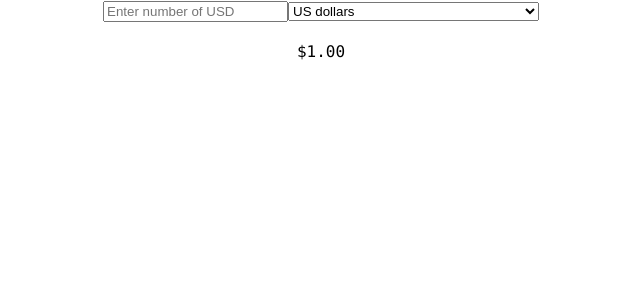
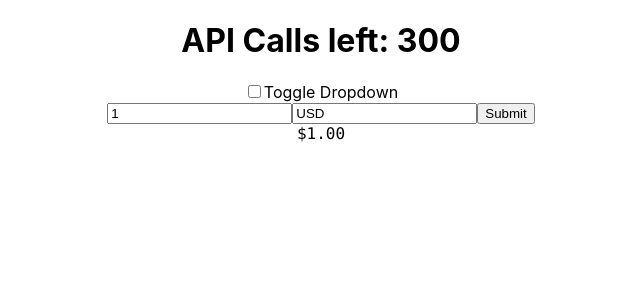
Before and after one commit to neelyp/currency-converter, a React (Create React App) app in the folder app/: page / in a window 1280 px wide. Shown: the top 300 px of the page, without its empty margins (319-959 px from the left). Built offline with nearby package versions, Linux system fonts and the light colour scheme; no server answers.

Commit message:
added an option to type in codes instead of using dropdown, still trying to figure out how to stop calling the api twice everytime dropdown is loaded

```diff
--- a/app/src/App.css
+++ b/app/src/App.css
@@ -2,7 +2,7 @@ body {
   text-align: center;
 }
 
-money {
+code {
   display: flex;
   justify-content: center;
   align-items: center;
--- a/app/src/App.jsx
+++ b/app/src/App.jsx
@@ -1,16 +1,30 @@
-import React, { useState } from 'react';
+import React, { useEffect, useState } from 'react';
 import './App.css';
 import { Input } from './components/Input.jsx';
 import Value from './components/Value.jsx';
 
 function App() {
-  const [load, setLoad] = useState(true);
-
   const [code, setCode] = useState('USD');
   const [amnt, setAmnt] = useState(1);
   const [symbol, setSymbol] = useState('$');
+  const [calls, setCalls] = useState(300);
+  const [hasApi, setHasApi] = useState(true);
 
-  const handleEvent = () => setLoad(false);
+  const status =
+    'https://api.currencyapi.com/v3/status?apikey=cur_live_aU2XilzSH1vbQsTvlNpF9rezBFyyQs03NIGd1p1y'; // url for status api
+
+  // get api calls remaining
+  useEffect(() => {
+    fetch(status)
+      .then((res) => res.json())
+      .then((res) => {
+        setCalls(res.quotas.month.remaining);
+
+        if (calls <= 0) {
+          setHasApi(false);
+        }
+      });
+  }, [code]);
 
   const giveCode = (e) => setCode(e);
   const giveSymbol = (e) => setSymbol(e);
@@ -18,17 +32,22 @@ function App() {
 
   return (
     <React.Fragment>
-      {/* {load ? (
-        <p>Loading...</p>
+      {hasApi ? (
+        <>
+          <h1>API Calls left: {calls}</h1>
+          <Input
+            giveCode={giveCode}
+            giveSymbol={giveSymbol}
+            giveAmnt={giveAmnt}
+          />
+          <Value code={code} amnt={amnt} symbol={symbol} />
+        </>
       ) : (
-        <div>
-          <Input onLoad={handleEvent} />
-        </div>
-      )} */}
-
-      <Input giveCode={giveCode} giveSymbol={giveSymbol} giveAmnt={giveAmnt} />
-      <br />
-      <Value code={code} amnt={amnt} symbol={symbol} />
+        <>
+          <h1>No more API keys 😭</h1>
+          <p>Please come back next month </p>
+        </>
+      )}
     </React.Fragment>
   );
 }
--- a/app/src/components/Input.jsx
+++ b/app/src/components/Input.jsx
@@ -1,16 +1,16 @@
-import React, { useEffect, useState } from 'react';
-import Value from './Value';
+import React, { useEffect, useId, useState } from 'react';
 import Text from './Inputs/Text';
+import TextCode from './Inputs/TextCode';
 import Dropdown from './Inputs/Dropdown';
 
 export const Input = ({ giveCode, giveSymbol, giveAmnt }) => {
   const info = 'currencyInfoTest.json';
 
   const [options, setOptions] = useState({});
-  const [loading, setLoading] = useState(true);
   const [code, setCode] = useState('USD');
   const [amnt, setAmnt] = useState(1);
   const [symbol, setSymbol] = useState('$');
+  const [useDrop, setUseDrop] = useState(false);
 
   const getInfo = () => {
     const ar = {};
@@ -28,11 +28,9 @@ export const Input = ({ giveCode, giveSymbol, giveAmnt }) => {
         );
 
         setOptions(ar);
-        setLoading(false);
       })
       .catch((e) => {
         console.error(e);
-        setLoading(false);
       });
   };
 
@@ -41,7 +39,10 @@ export const Input = ({ giveCode, giveSymbol, giveAmnt }) => {
   }, []);
 
   useEffect(() => {
-    if (Object.keys(options).length > 0) setSymbol(options[code].symbol);
+    if (Object.keys(options).length > 0) {
+      if (options[code]) setSymbol(options[code].symbol);
+      else alert(`"${code}" isn't an available currency code!`);
+    }
   }, [code]);
 
   // give code, amnt, and symbol to main so it is passed to value
@@ -49,13 +50,29 @@ export const Input = ({ giveCode, giveSymbol, giveAmnt }) => {
   useEffect(() => giveAmnt(amnt), [amnt]);
   useEffect(() => giveSymbol(symbol), [symbol]);
 
+  const chkId = useId();
+
+  const getCode = (c) => setCode(c);
+
+  function chk() {
+    return code;
+  }
+
   return (
     <div>
-      <Text getAmnt={(amnt) => setAmnt(amnt)} />
-      <Dropdown
-        options={options}
-        handleChange={(e) => setCode(e.target.value)}
-      />
+      <input onChange={() => setUseDrop(!useDrop)} type="checkbox" id={chkId} />
+      <label htmlFor={chkId}>Toggle Dropdown</label>
+      <br />
+      <Text className="amnt" getAmnt={(amnt) => setAmnt(amnt)} />
+      {useDrop ? (
+        <Dropdown
+          options={options}
+          code={code}
+          handleChange={(e) => setCode(e.target.value)}
+        />
+      ) : (
+        <TextCode chk={chk} getCode={getCode} />
+      )}
     </div>
   );
 };
--- a/app/src/components/Inputs/Dropdown.jsx
+++ b/app/src/components/Inputs/Dropdown.jsx
@@ -1,25 +1,21 @@
-import React from 'react'
+import React from 'react';
 
-const Dropdown = ({ options, handleChange }) => {
+const Dropdown = ({ options, handleChange, code, chk }) => {
   return (
-    <select onChange={handleChange} placeholder='USD'>
-        {Object.keys(options).map((key) => {
-          if (key === "USD") {
-            return (
-              <option selected value={options[key].code}>
-                {options[key].name}
-              </option>
-            );
-          } else {
-            return (
-              <option key={options[key].code} value={options[key].code}>
-                {options[key].name}
-              </option>
-            );
-          }
-        })}
-      </select>
-  )
-}
+    <select
+      value={code}
+      onChange={(e) =>
+        chk !== e.target.value ? handleChange : console.log('e')
+      }
+      placeholder="USD">
+      {console.log(code)}
+      {Object.keys(options).map((key) => (
+        <option key={options[key].code} value={options[key].code}>
+          {options[key].name}
+        </option>
+      ))}
+    </select>
+  );
+};
 
 export default Dropdown;
--- a/app/src/components/Inputs/Text.jsx
+++ b/app/src/components/Inputs/Text.jsx
@@ -1,18 +1,18 @@
-import React from "react";
+import React, { useEffect, useState } from 'react';
 
 const Text = ({ getAmnt }) => {
+  const [amnt, setAmnt] = useState(1);
+
+  useEffect(() => getAmnt(amnt), [amnt]);
+
   return (
     <input
+      value={amnt}
       onChange={(e) => {
-        const value = e.target.value;
-        let amnt;
+        const value = parseFloat(e.target.value);
 
-        if (!value) {
-          amnt = 1;
-        } else {
-          amnt = parseFloat(value);
-        }
-        getAmnt(amnt);
+        const new_ = isNaN(value) || (value === 0) === NaN ? 0 : value;
+        setAmnt(new_);
       }}
       type="text"
       placeholder="Enter number of USD"
--- /dev/null
+++ b/app/src/components/Inputs/TextCode.jsx
@@ -0,0 +1,21 @@
+import React, { useState } from 'react';
+
+const TextCode = ({ getCode, chk }) => {
+  const [code, setCode] = useState('USD');
+
+  return (
+    <div style={{ display: 'inline-block' }}>
+      <input
+        value={code}
+        onChange={(e) => {
+          if (!(code === chk)) setCode(e.target.value.toUpperCase());
+        }}
+        type="text"
+        placeholder="Enter Target Currency Code"
+      />
+      <input type="button" value="Submit" onClick={() => getCode(code)} />
+    </div>
+  );
+};
+
+export default TextCode;
--- a/app/src/components/Value.jsx
+++ b/app/src/components/Value.jsx
@@ -2,12 +2,18 @@ import React, { useEffect, useState } from 'react';
 
 const Value = ({ code, amnt, symbol }) => {
   const api = 'testApi.json';
+  // const api =
+  //   'https://api.currencyapi.com/v3/latest?apikey=cur_live_aU2XilzSH1vbQsTvlNpF9rezBFyyQs03NIGd1p1y&currencies=';
   const [val, setVal] = useState(0);
 
   useEffect(() => {
     if (code) {
+      console.log(code);
       fetch(api)
-        .then((res) => res.json())
+        .then((res) => {
+          console.log('fetched api');
+          return res.json();
+        })
         .then((res) => setVal(res.data[code].value))
         .catch((e) => console.error(e));
     }
@@ -18,10 +24,10 @@ const Value = ({ code, amnt, symbol }) => {
 
   return (
     <div>
-      <money>
+      <code>
         {symbol}
         {(val * amnt).toFixed(2).toLocaleString()}
-      </money>
+      </code>
     </div>
   );
 };
```
Also changed, not shown: app/public/a.json (deleted, +0 -8 lines).
